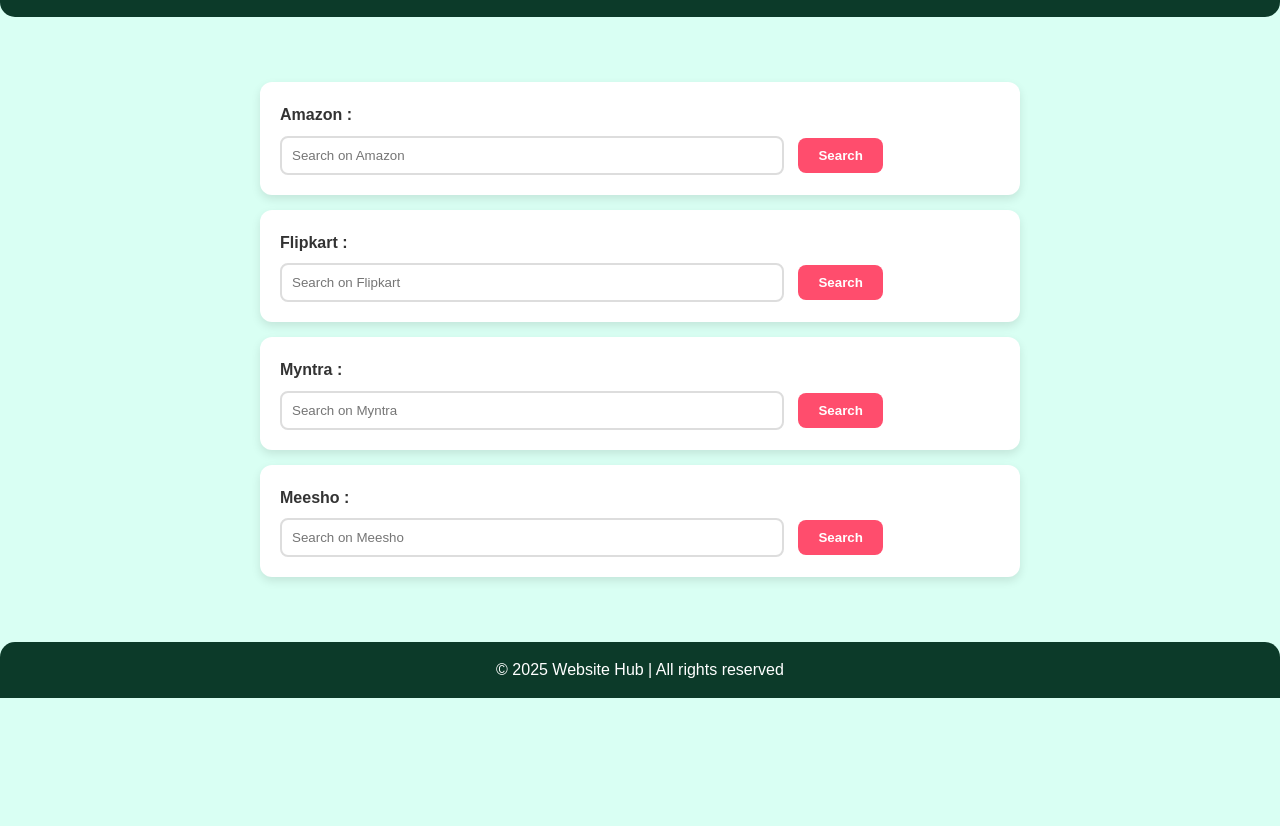
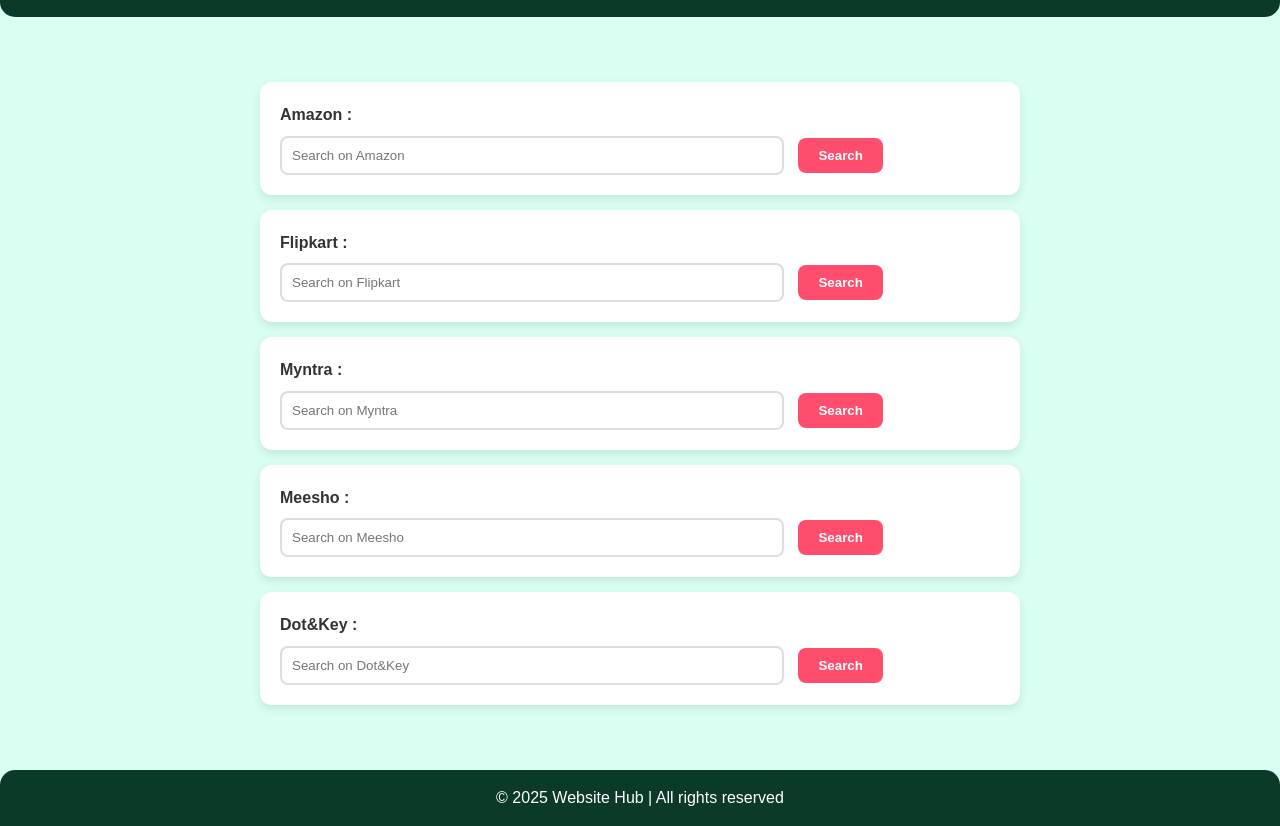
Before and after one commit to AshishSharma-014/webHub, a plain HTML site: page index.html in a window 1280 px wide. Shown: the part 97-923 px from the top of the page. Before the commit the page ends 800 px from the top, so only its background shows below. Drawn offline with Linux system fonts and the light colour scheme.

Commit message:
Added feature 1

```diff
--- a/index.html
+++ b/index.html
@@ -138,6 +138,13 @@
         <button type="submit">Search</button>
       </form>
     </section>
+    <section class="dot&key">
+      <form action="https://www.dotandkey.com/search">
+        <label for="meesho">Dot&Key :</label>
+        <input type="text" id="dotandkey" placeholder="Search on Dot&Key" name="dot">
+        <button type="submit">Search</button>
+      </form>
+    </section>
   </main>
 
   <footer>
```
